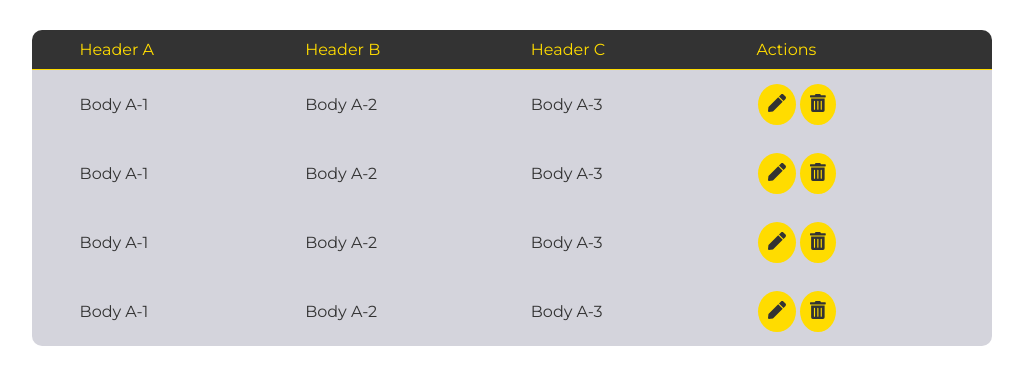
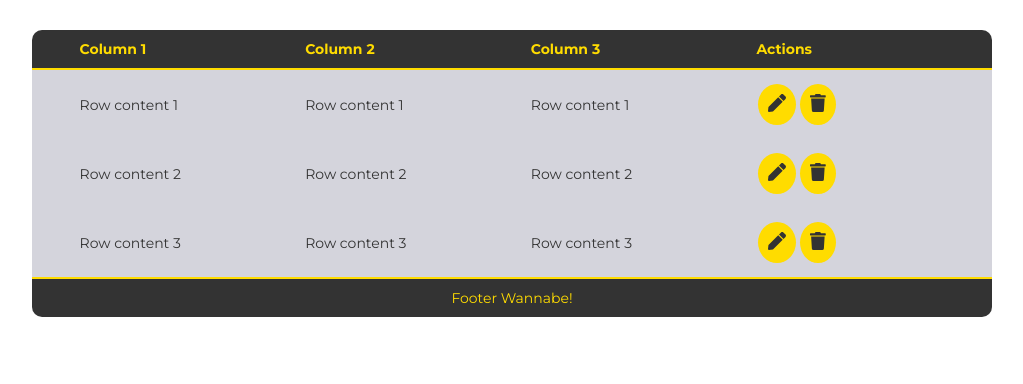
Before and after one commit to g-rotolo/data-table, a React (Create React App) app: page / in a window 1280 px wide. Shown: the top 384 px of the page, without its empty margins (128-1151 px from the left). Built offline with nearby package versions, Linux system fonts and the light colour scheme.

Commit message:
data-table found a method to dynamicly render rows

```diff
--- a/src/App.css
+++ b/src/App.css
@@ -17,4 +17,5 @@ html {
   margin: 30px auto;
   max-width: 960px;
   font-family: "Montserrat", sans-serif;
+  font-size: 14px;
 }
--- a/src/App.js
+++ b/src/App.js
@@ -3,15 +3,16 @@ import "./App.css";
 import "./DataTable.css";
 import DataTable from "./DataTable";
 import { library } from "@fortawesome/fontawesome-svg-core";
-import { faTrashAlt, faPen } from "@fortawesome/free-solid-svg-icons";
+import { faTrash, faPen } from "@fortawesome/free-solid-svg-icons";
+import { columsMock, rowsMock } from "./mocks";
 
-library.add(faTrashAlt, faPen);
+library.add(faTrash, faPen);
 
 class App extends Component {
   render() {
     return (
       <div className="App">
-        <DataTable />
+        <DataTable cols={columsMock} rows={rowsMock} />
       </div>
     );
   }
--- a/src/DataTable.css
+++ b/src/DataTable.css
@@ -9,7 +9,8 @@
   display: flex;
   justify-content: space-evenly;
   align-items: center;
-  border-bottom: 1px solid;
+  border-bottom: 2px solid;
+  font-weight: bold;
 }
 
 .header-cell {
@@ -33,7 +34,6 @@
 .data-table-body {
   margin: 0 auto;
   background-color: var(--darkGrey);
-  border-radius: 0 0 10px 10px;
 }
 
 .data-table-row {
@@ -46,3 +46,12 @@
 .data-table-row-cell {
   flex-basis: 20%;
 }
+
+.data-table-footer {
+  background-color: var(--dark);
+  color: #ffdc00;
+  padding: 10px;
+  border-radius: 0 0 10px 10px;
+  border-top: 2px solid;
+  text-align: center;
+}
--- a/src/DataTable.js
+++ b/src/DataTable.js
@@ -3,69 +3,57 @@ import "./DataTable.css";
 import { FontAwesomeIcon } from "@fortawesome/react-fontawesome";
 
 class DataTable extends Component {
+  constructor(props) {
+    super(props);
+  }
+
+  renderColumns = () => {
+    return this.props.cols.map((col, index) => (
+      <div key={`column_${index}`} className="header-cell">
+        {col.displayName}
+      </div>
+    ));
+  };
+
+  //   this.state.rows.map(row => (
+  //   <tr>{row.map(cell => (
+  //     <td>{cell}</td>
+  //    ))}
+  //   </tr>
+  // ))
+
+  renderRows = () => {
+    return this.props.rows.map((row, index) => (
+      <div key={`row_${index}`} className="data-table-row">
+        {this.props.cols.map(col => (
+          <div key={`row_${col.name}`} className="data-table-row-cell">
+            {row[col.name]}
+          </div>
+        ))}
+        <div className="data-table-row-cell">
+          <button title="Edit" className="action-btn">
+            <FontAwesomeIcon icon="pen" />
+          </button>
+          <button title="Delete" className="action-btn">
+            <FontAwesomeIcon icon="trash" />
+          </button>
+        </div>
+      </div>
+    ));
+  };
+
+  handleRowChange = () => {};
+
   render() {
+    console.log("PROPS", this.props);
     return (
       <div className="data-table-wrapper">
         <div className="data-table-header">
-          <div className="header-cell">Header A</div>
-          <div className="header-cell">Header B</div>
-          <div className="header-cell">Header C</div>
+          {this.renderColumns()}
           <div className="header-cell">Actions</div>
         </div>
-        <div className="data-table-body">
-          <div className="data-table-row">
-            <div className="data-table-row-cell">Body A-1</div>
-            <div className="data-table-row-cell">Body A-2</div>
-            <div className="data-table-row-cell">Body A-3</div>
-            <div className="data-table-row-cell">
-              <button title="Edit" className="action-btn">
-                <FontAwesomeIcon icon="pen" />
-              </button>
-              <button title="Delete" className="action-btn">
-                <FontAwesomeIcon icon="trash-alt" />
-              </button>
-            </div>
-          </div>
-          <div className="data-table-row">
-            <div className="data-table-row-cell">Body A-1</div>
-            <div className="data-table-row-cell">Body A-2</div>
-            <div className="data-table-row-cell">Body A-3</div>
-            <div className="data-table-row-cell">
-              <button title="Edit" className="action-btn">
-                <FontAwesomeIcon icon="pen" />
-              </button>
-              <button title="Delete" className="action-btn">
-                <FontAwesomeIcon icon="trash-alt" />
-              </button>
-            </div>
-          </div>
-          <div className="data-table-row">
-            <div className="data-table-row-cell">Body A-1</div>
-            <div className="data-table-row-cell">Body A-2</div>
-            <div className="data-table-row-cell">Body A-3</div>
-            <div className="data-table-row-cell">
-              <button title="Edit" className="action-btn">
-                <FontAwesomeIcon icon="pen" />
-              </button>
-              <button title="Delete" className="action-btn">
-                <FontAwesomeIcon icon="trash-alt" />
-              </button>
-            </div>
-          </div>
-          <div className="data-table-row">
-            <div className="data-table-row-cell">Body A-1</div>
-            <div className="data-table-row-cell">Body A-2</div>
-            <div className="data-table-row-cell">Body A-3</div>
-            <div className="data-table-row-cell">
-              <button title="Edit" className="action-btn">
-                <FontAwesomeIcon icon="pen" />
-              </button>
-              <button title="Delete" className="action-btn">
-                <FontAwesomeIcon icon="trash-alt" />
-              </button>
-            </div>
-          </div>
-        </div>
+        <div className="data-table-body">{this.renderRows()}</div>
+        <div className="data-table-footer">Footer Wannabe!</div>
       </div>
     );
   }
--- /dev/null
+++ b/src/mocks.js
@@ -0,0 +1,35 @@
+module.exports.columsMock = [
+  {
+    name: "column_1",
+    displayName: "Column 1",
+    editable: true
+  },
+  {
+    name: "column_2",
+    displayName: "Column 2",
+    editable: false
+  },
+  {
+    name: "column_3",
+    displayName: "Column 3",
+    editable: false
+  }
+];
+
+module.exports.rowsMock = [
+  {
+    column_1: "Row content 1",
+    column_2: "Row content 1",
+    column_3: "Row content 1"
+  },
+  {
+    column_1: "Row content 2",
+    column_2: "Row content 2",
+    column_3: "Row content 2"
+  },
+  {
+    column_1: "Row content 3",
+    column_2: "Row content 3",
+    column_3: "Row content 3"
+  }
+];
```
